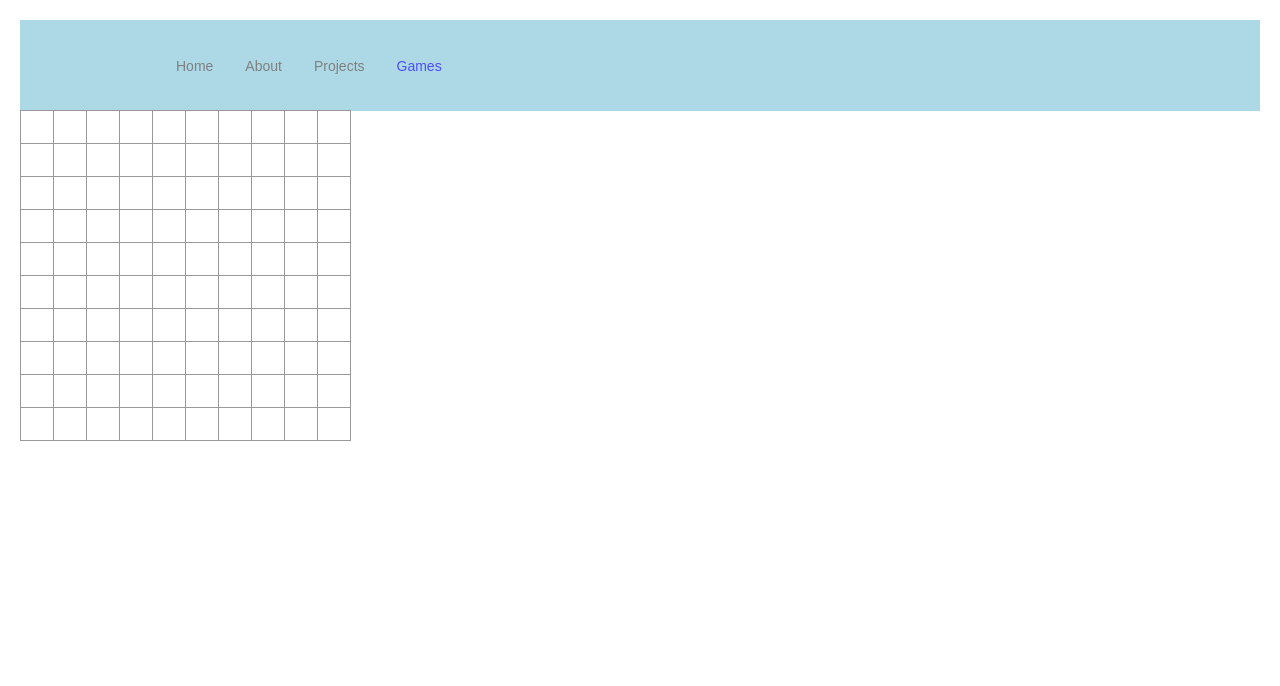
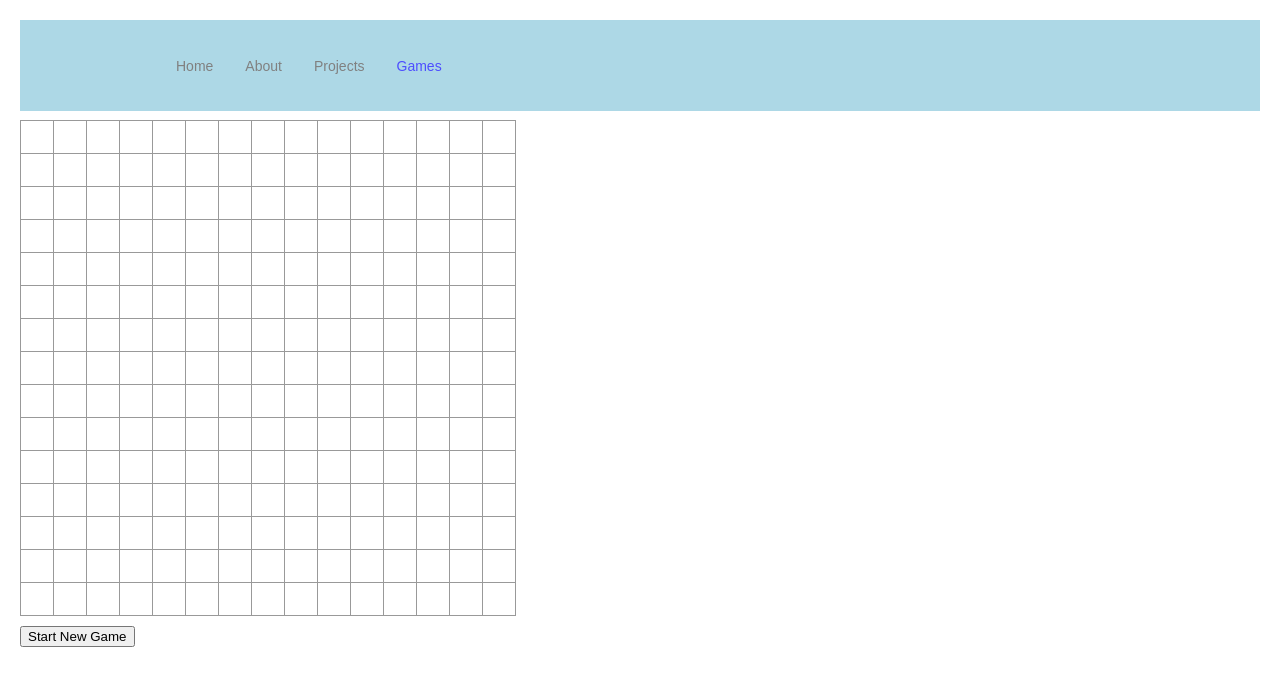
Before and after one commit to ninja1219/ryans-website, a React (Create React App) app: page /games/minesweeper in a window 1280 px wide. Shown: the top 686 px of the page. Built offline with nearby package versions, Linux system fonts and the light colour scheme.

Commit message:
Add functionality to minesweeper

```diff
--- a/src/pages/games/minesweeper.js
+++ b/src/pages/games/minesweeper.js
@@ -19,14 +19,12 @@ class Board extends React.Component {
     }
 
     render() {
-        const boardSize = 10;
-
         const createBoard = () => {
             let board = [];
-            for (let row = 0; row < boardSize; row++) {
+            for (let row = 0; row < this.props.numRows; row++) {
                 let squares = [];
-                for (let col = 0; col < boardSize; col++) {
-                    squares.push(this.renderSquare(row * boardSize + col));
+                for (let col = 0; col < this.props.numCols; col++) {
+                    squares.push(this.renderSquare(row * this.props.numRows + col));
                 }
                 board.push(
                     <div key={row} className="board-row">
@@ -49,8 +47,11 @@ class MineSweeper extends React.Component {
     constructor(props) {
         super(props);
         this.state = {
-            squares: Array(100).fill(null),
-            hiddenGrid: Array(100).fill("0")
+            squares: Array(225).fill(null),
+            hiddenGrid: Array(225).fill("0"),
+            numRows: 15,
+            numCols: 15,
+            numBombs: 30
         }
     }
 
@@ -59,59 +60,101 @@ class MineSweeper extends React.Component {
     }
 
     handleClick(i) {
-        const squares = this.state.squares.slice();
+        let squares = this.state.squares.slice();
         squares[i] = this.state.hiddenGrid[i];
+        if (squares[i] === '0') {
+            squares = this.populateSquares(squares, i);
+        }
         this.setState({
             squares: squares
         });
     }
 
+    populateSquares(squares, i) {
+        const directions = [
+            [-1, -1], [-1, 0], [-1, 1],
+            [0, -1],           [0, 1],
+            [1, -1], [1, 0], [1, 1]
+        ];
+        const rows = this.state.numRows;
+        const cols = this.state.numCols;
+
+        let queue = new Set([i]);
+        while (queue.size > 0) {
+            let newQueue = new Set();
+            for (const index of queue) {
+                const row = Math.floor(index / cols);
+                const col = index % cols;
+                for (let [dx, dy] of directions) {
+                    const newRow = row + dx;
+                    const newCol = col + dy;
+                    if (newRow >= 0 && newRow < rows && newCol >= 0 && newCol < cols) {
+                        const newIndex = newRow * cols + newCol;
+                        if (this.state.hiddenGrid[newIndex] === '0' && squares[newIndex] === null) {
+                            newQueue.add(newIndex);
+                        }
+                        squares[newIndex] = this.state.hiddenGrid[newIndex];
+                    }
+                }
+            }
+            queue = newQueue;
+        }
+
+        return squares;
+    }
+
     setGrid() {
-        let grid = Array(100).fill('0');
+        const numSquares = this.state.numRows*this.state.numCols;
+        let grid = Array(numSquares).fill('0');
 
-        for (let i = 0; i < 15; i++) {
-            let randNum = Math.floor(Math.random()*100);
+        for (let i = 0; i < this.state.numBombs; i++) {
+            let randNum = Math.floor(Math.random()*numSquares);
             while (grid[randNum] !== '0') {
-                randNum = Math.floor(Math.random()*100);
+                randNum = Math.floor(Math.random()*numSquares);
             }
 
             grid[randNum] = 'X';
         }
 
-        for (let i = 0; i < 100; i++) {
+        for (let i = 0; i < numSquares; i++) {
             if (grid[i] === 'X') {
                 continue;
             }
 
-            const numBombs = findNumBombs(grid, i);
-            grid[i] = numBombs.toString();
+            const currNumBombs = findNumBombs(grid, i, this.state.numRows, this.state.numCols);
+            grid[i] = currNumBombs.toString();
         }
 
         this.setState({
+            squares: Array(numSquares).fill(null),
             hiddenGrid: grid
         });
     }
 
     render() {
         const squares = this.state.squares;
+        const numRows = this.state.numRows;
+        const numCols = this.state.numCols;
 
         return (
-            <div className="game">
+            <div className="minesweeper" style={{"margin-top": "10px"}}>
                 <div className="game-board">
-                <Board
-                    squares={squares}
-                    onClick={i => this.handleClick(i)}
-                />
+                    <Board
+                        squares={squares}
+                        numRows={numRows}
+                        numCols={numCols}
+                        onClick={i => this.handleClick(i)}
+                    />
                 </div>
+
+                <button style={{"margin-top": "10px"}} onClick={() => this.setGrid()}>Start New Game</button>
             </div>
         );
     }
 }
 
-function findNumBombs(grid, i) {
+function findNumBombs(grid, i, rows, cols) {
     let numBombs = 0;
-    const rows = 10;
-    const cols = 10;
     const row = Math.floor(i / cols);
     const col = i % cols;
 
--- a/src/pages/games/pokedex.js
+++ b/src/pages/games/pokedex.js
@@ -144,9 +144,11 @@ class Generation extends React.Component {
     }
 
     handleChange(event) {
-        this.setState({
-            triviaGuess: event.target.value.toLowerCase()
-        });
+        if (!this.state.showTriviaPokeName) {
+            this.setState({
+                triviaGuess: event.target.value.toLowerCase()
+            });
+        }
     }
 
     render() {
--- a/src/pages/games/tictactoe.js
+++ b/src/pages/games/tictactoe.js
@@ -104,7 +104,7 @@ class Game extends React.Component {
     }
 
     return (
-      <div className="game">
+      <div className="game" style={{"margin-top": "10px"}}>
         <div className="game-board">
           <Board
             squares={current.squares}
```
